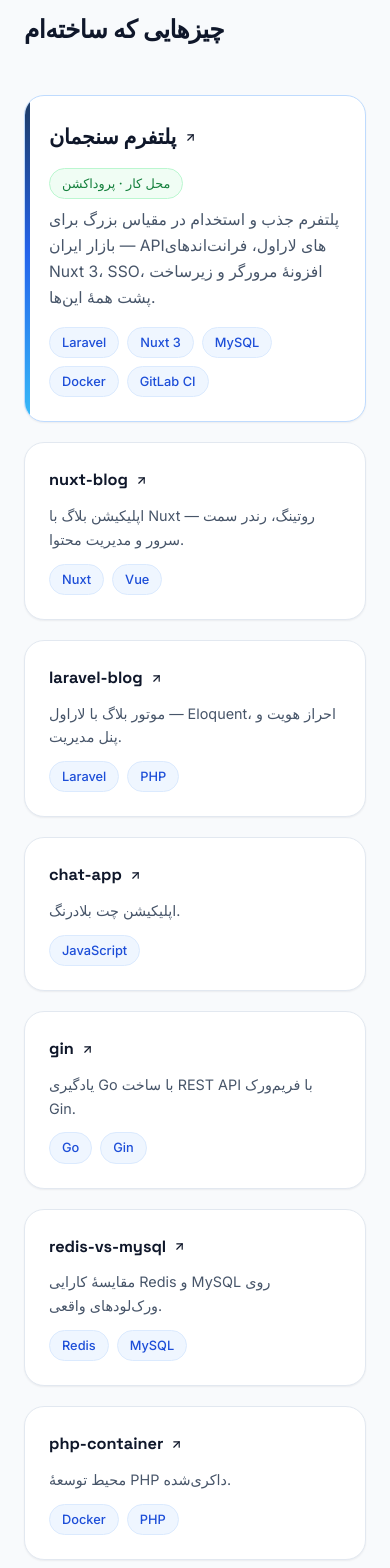
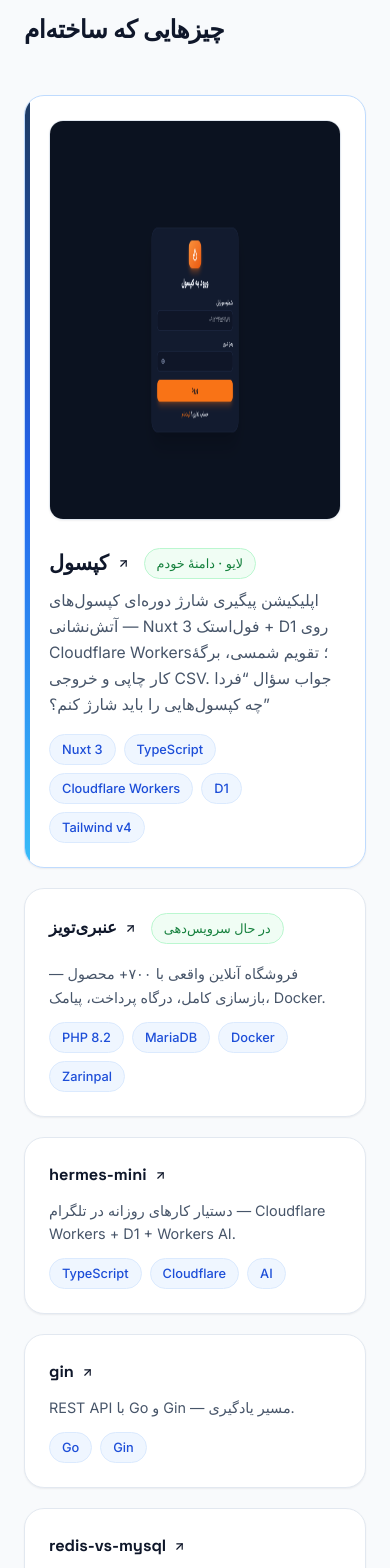
Before and after one commit to amirabroun/amirabroun.github.io, a Nuxt app: page / in a window 390 px wide. Shown: the part 5780-7348 px from the top of the page. Built offline with nearby package versions, Linux system fonts and the light colour scheme.

Commit message:
feat: projects pyramid — kapsul featured, anbaritoys, hermes-mini

```diff
--- a/app/components/ProjectsSection.vue
+++ b/app/components/ProjectsSection.vue
@@ -7,26 +7,53 @@
       </div>
 
       <div class="projects-grid stagger">
+        <!-- tier 1 — live product on own domain -->
         <article class="card featured reveal">
+          <div class="featured-body">
+            <div class="featured-head">
+              <h3>
+                <a href="https://kapsul.amirabroun.ir" target="_blank" rel="noopener">
+                  {{ t('projects.kapsul.title') }}
+                  <IconExternal />
+                </a>
+              </h3>
+              <span class="chip chip-work">{{ t('projects.kapsul.badge') }}</span>
+            </div>
+            <p>{{ t('projects.kapsul.desc') }}</p>
+            <div class="chips">
+              <span v-for="c in kapsulChips" :key="c" class="chip">{{ c }}</span>
+            </div>
+          </div>
+          <img
+            v-if="!shotFailed"
+            class="featured-shot"
+            src="/img/kapsul.png"
+            width="640"
+            height="400"
+            loading="lazy"
+            :alt="t('projects.kapsul.title')"
+            @error="shotFailed = true"
+          >
+        </article>
+
+        <!-- tier 2 — production store, wide -->
+        <article class="card project project-wide reveal">
           <div class="featured-head">
             <h3>
-              <a href="https://sanjeman.com/" target="_blank" rel="noopener">
-                {{ t('projects.featured_title') }}
+              <a href="https://anbaritoys.ir/" target="_blank" rel="noopener">
+                {{ t('projects.items.anbaritoys.title') }}
                 <IconExternal />
               </a>
             </h3>
-            <span class="chip chip-work">{{ t('projects.featured_badge') }}</span>
+            <span class="chip chip-work">{{ t('projects.items.anbaritoys.badge') }}</span>
           </div>
-          <p>{{ t('projects.featured_desc') }}</p>
+          <p>{{ t('projects.items.anbaritoys.desc') }}</p>
           <div class="chips">
-            <span class="chip">Laravel</span>
-            <span class="chip">Nuxt 3</span>
-            <span class="chip">MySQL</span>
-            <span class="chip">Docker</span>
-            <span class="chip">GitLab CI</span>
+            <span v-for="c in anbaritoysChips" :key="c" class="chip">{{ c }}</span>
           </div>
         </article>
 
+        <!-- tier 3 — compact -->
         <article v-for="p in projects" :key="p.key" class="card project reveal">
           <h3>
             <a :href="p.url" target="_blank" rel="noopener">
@@ -46,22 +73,16 @@
 
 <script setup lang="ts">
 const { t } = useI18n()
+const shotFailed = ref(false)
+
+const kapsulChips = ['Nuxt 3', 'TypeScript', 'Cloudflare Workers', 'D1', 'Tailwind v4']
+const anbaritoysChips = ['PHP 8.2', 'MariaDB', 'Docker', 'Zarinpal']
 
 const projects = [
   {
-    key: 'nuxt_blog',
-    url: 'https://github.com/amirabroun/nuxt-blog',
-    chips: ['Nuxt', 'Vue'],
-  },
-  {
-    key: 'laravel_blog',
-    url: 'https://github.com/amirabroun/laravel-blog',
-    chips: ['Laravel', 'PHP'],
-  },
-  {
-    key: 'chat_app',
-    url: 'https://github.com/amirabroun/chat-app',
-    chips: ['JavaScript'],
+    key: 'hermes_mini',
+    url: 'https://github.com/amirabroun/hermes-mini',
+    chips: ['TypeScript', 'Cloudflare', 'AI'],
   },
   {
     key: 'gin',
@@ -72,11 +93,6 @@ const projects = [
     key: 'redis_mysql',
     url: 'https://github.com/amirabroun/comparison-redis-and-mysql',
     chips: ['Redis', 'MySQL'],
-  },
-  {
-    key: 'php_container',
-    url: 'https://github.com/amirabroun/php-container',
-    chips: ['Docker', 'PHP'],
   },
 ]
 </script>
@@ -94,6 +110,10 @@ const projects = [
   overflow: hidden;
   padding: 28px 32px;
   border-color: var(--blue-200);
+  display: grid;
+  grid-template-columns: 1.2fr 1fr;
+  gap: 26px;
+  align-items: center;
 }
 
 .featured::before {
@@ -139,10 +159,17 @@ const projects = [
   color: var(--ok-text);
 }
 
-.featured p {
+.featured-body p {
   margin: 0 0 16px;
-  max-width: 640px;
   font-size: 0.98rem;
+}
+
+.featured-shot {
+  display: block;
+  width: 100%;
+  border-radius: var(--radius-md);
+  border: 1px solid var(--line);
+  box-shadow: var(--shadow-sm);
 }
 
 .project {
@@ -150,6 +177,10 @@ const projects = [
   display: flex;
   flex-direction: column;
   gap: 10px;
+}
+
+.project-wide {
+  grid-column: span 2;
 }
 
 .project h3 {
@@ -187,8 +218,12 @@ const projects = [
 }
 
 @media (max-width: 960px) {
-  .projects-grid {
-    grid-template-columns: repeat(2, 1fr);
+  .featured {
+    grid-template-columns: 1fr;
+  }
+
+  .featured-shot {
+    order: -1;
   }
 }
 
@@ -200,5 +235,9 @@ const projects = [
   .featured {
     padding: 24px;
   }
+
+  .project-wide {
+    grid-column: auto;
+  }
 }
 </style>
--- a/i18n/locales/fa.json
+++ b/i18n/locales/fa.json
@@ -128,33 +128,28 @@
   },
   "projects": {
     "heading": "چیزهایی که ساخته‌ام",
-    "featured_badge": "محل کار · پروداکشن",
-    "featured_title": "پلتفرم سنجمان",
-    "featured_desc": "پلتفرم جذب و استخدام در مقیاس بزرگ برای بازار ایران — APIهای لاراول، فرانت‌اندهای Nuxt 3، SSO، افزونهٔ مرورگر و زیرساخت پشت همهٔ این‌ها.",
+    "kapsul": {
+      "title": "کپسول",
+      "badge": "لایو · دامنهٔ خودم",
+      "desc": "اپلیکیشن پیگیری شارژ دوره‌ای کپسول‌های آتش‌نشانی — Nuxt 3 فول‌استک + D1 روی Cloudflare Workers؛ تقویم شمسی، برگهٔ کار چاپی و خروجی CSV. جواب سؤال “فردا چه کپسول‌هایی را باید شارژ کنم؟”"
+    },
     "items": {
-      "nuxt_blog": {
-        "title": "nuxt-blog",
-        "desc": "اپلیکیشن بلاگ با Nuxt — روتینگ، رندر سمت سرور و مدیریت محتوا."
+      "anbaritoys": {
+        "title": "عنبری‌تویز",
+        "badge": "در حال سرویس‌دهی",
+        "desc": "فروشگاه آنلاین واقعی با ۷۰۰+ محصول — بازسازی کامل، درگاه پرداخت، پیامک، Docker."
       },
-      "laravel_blog": {
-        "title": "laravel-blog",
-        "desc": "موتور بلاگ با لاراول — Eloquent، احراز هویت و پنل مدیریت."
-      },
-      "chat_app": {
-        "title": "chat-app",
-        "desc": "اپلیکیشن چت بلادرنگ."
+      "hermes_mini": {
+        "title": "hermes-mini",
+        "desc": "دستیار کارهای روزانه در تلگرام — Cloudflare Workers + D1 + Workers AI."
       },
       "gin": {
         "title": "gin",
-        "desc": "یادگیری Go با ساخت REST API با فریم‌ورک Gin."
+        "desc": "REST API با Go و Gin — مسیر یادگیری."
       },
       "redis_mysql": {
         "title": "redis-vs-mysql",
-        "desc": "مقایسهٔ کارایی Redis و MySQL روی ورک‌لودهای واقعی."
-      },
-      "php_container": {
-        "title": "php-container",
-        "desc": "محیط توسعهٔ PHP داکری‌شده."
+        "desc": "بنچمارک Redis در برابر MySQL روی ورک‌لودهای واقعی."
       }
     }
   },
--- a/package.json
+++ b/package.json
@@ -21,6 +21,7 @@
     "nuxt": "^4.0.0"
   },
   "devDependencies": {
+    "puppeteer": "^25.16.0",
     "vue-tsc": "^2.2.0"
   }
 }
```
Also changed, not shown: i18n/locales/en.json (+14 -19 lines), scripts/screenshot-kapsul.mjs (added, +23 -0 lines), public/img/kapsul.png (added), 1 other file (tests, documents, lock files or other folders).
